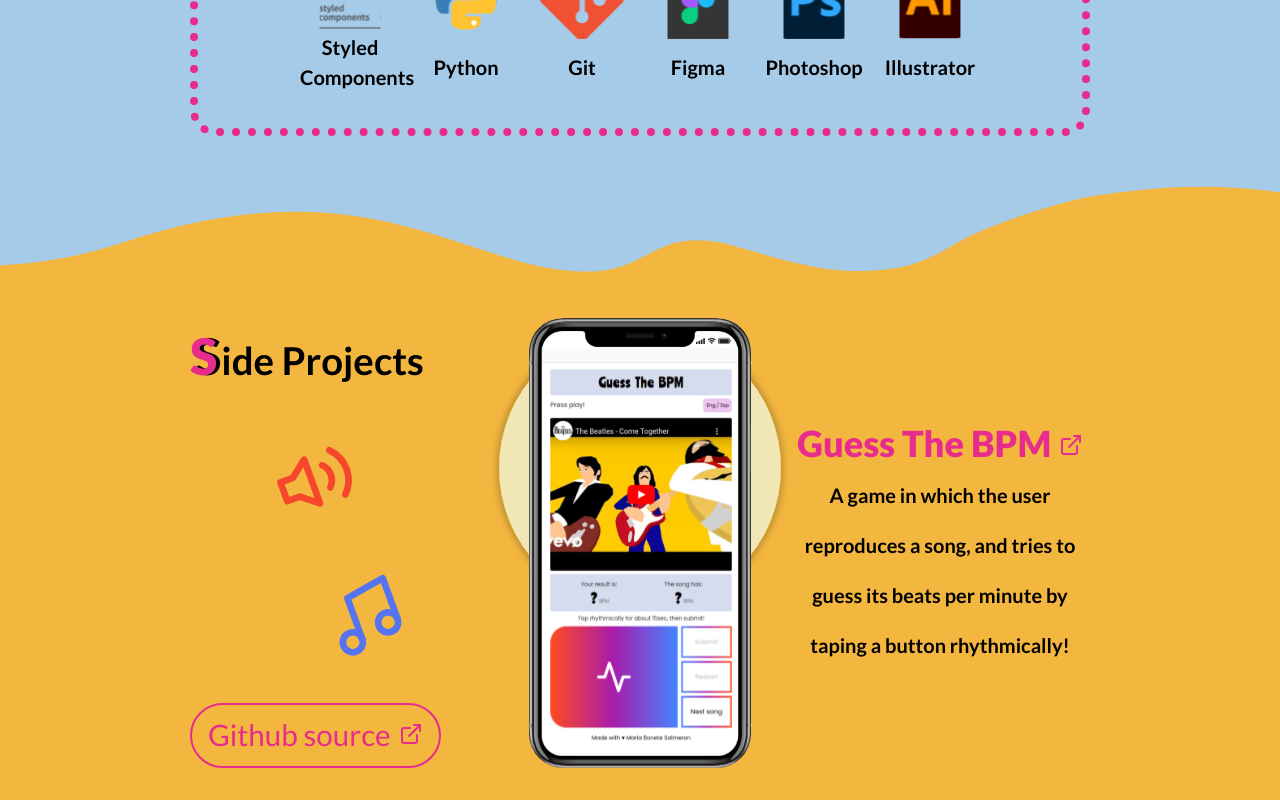
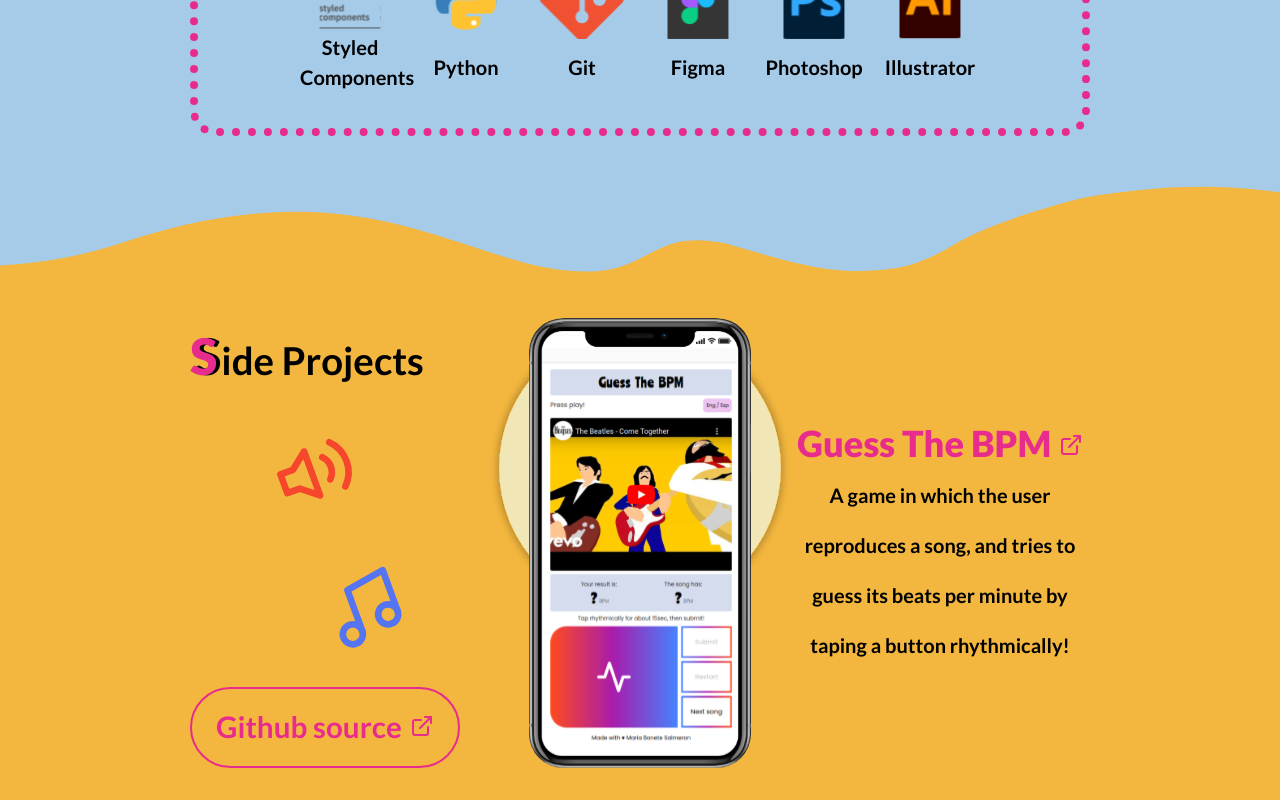
Before and after one commit to mbonete/portfolio, a JavaScript app: page / in a window 1280 px wide. Shown: the part 936-1736 px from the top of the page. Built offline with nearby package versions, Linux system fonts and the light colour scheme; the HTML template or start-up script is replaced by a standard one.

Commit message:
fixes a z-index bug

```diff
--- a/src/sections/Header.js
+++ b/src/sections/Header.js
@@ -10,7 +10,7 @@ function Header() {
         <ButtonSection>
           <LinkButton href='files/Cv-MariaBonete.pdf' download='Cv-MariaBonete.pdf'>Download CV</LinkButton>
           <LinkButton href='https://github.com/mbonete'>Github</LinkButton>
-          <LinkButton href='https://www.linkedin.com/in/maria-bonete/'>LinkedIn</LinkButton>
+          <LinkButton href='https://www.linkedin.com/in/maria-bonete'>LinkedIn</LinkButton>
         </ButtonSection>
       </MaxWidthWrapper>
       <Wave src='img/group.svg' alt='' />
@@ -101,6 +101,7 @@ const Title = styled.h1`
 
 const ButtonSection = styled.div`
   display: flex;
+  z-index: 3;
 
   @media ${QUERIES.laptopAndSmaller} {
     flex-direction: column;
--- a/src/sections/Projects.js
+++ b/src/sections/Projects.js
@@ -136,13 +136,13 @@ const ProjectLinkTitle = styled.a`
 
 const Source = styled(ProjectLinkTitle)`
   font-size: 1.85rem;
-  font-weight: 400;
+  font-weight: 600;
   justify-content: center;
   gap: 8px;
   border: 2px solid ${COLORS.primary};
   border-radius: 50px;
   width: fit-content;
-  padding: 8px 16px;
+  padding: 16px 24px;
 `;
 
 const Introduction = styled.h3`
```
